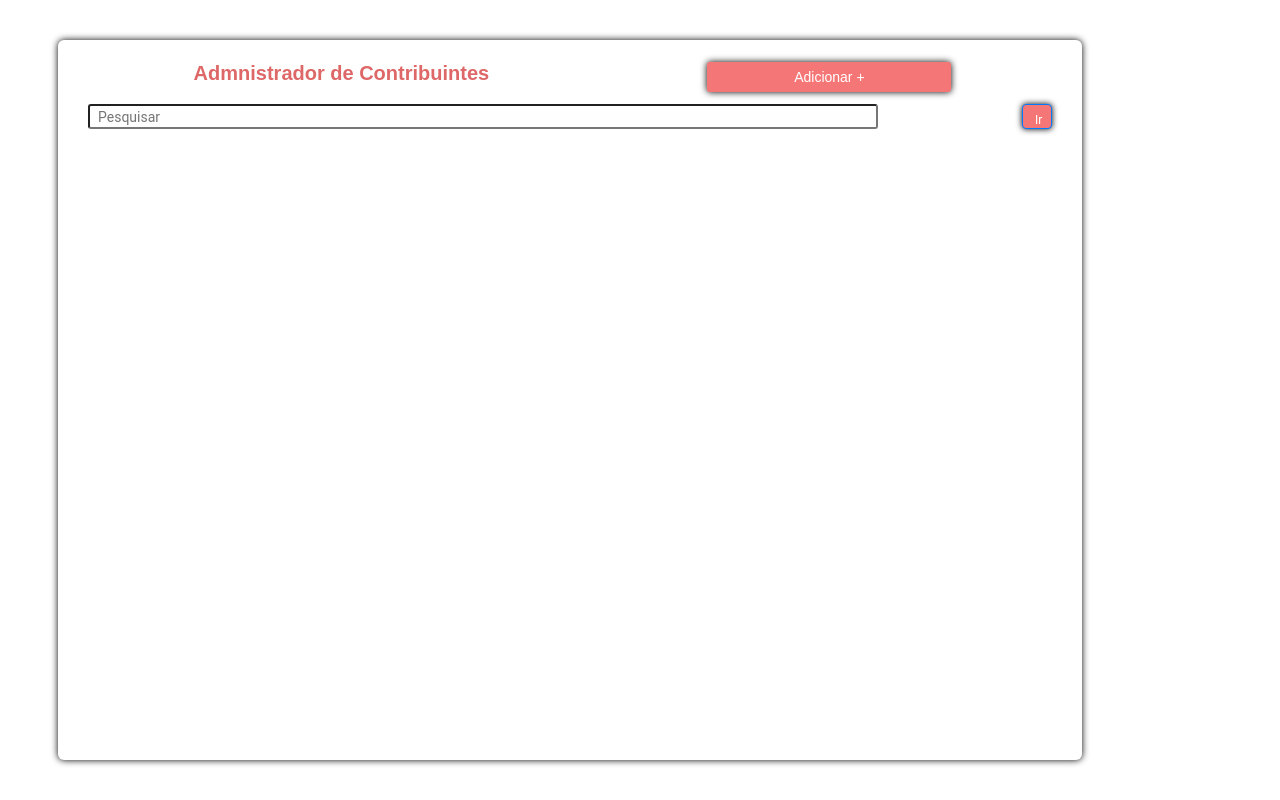
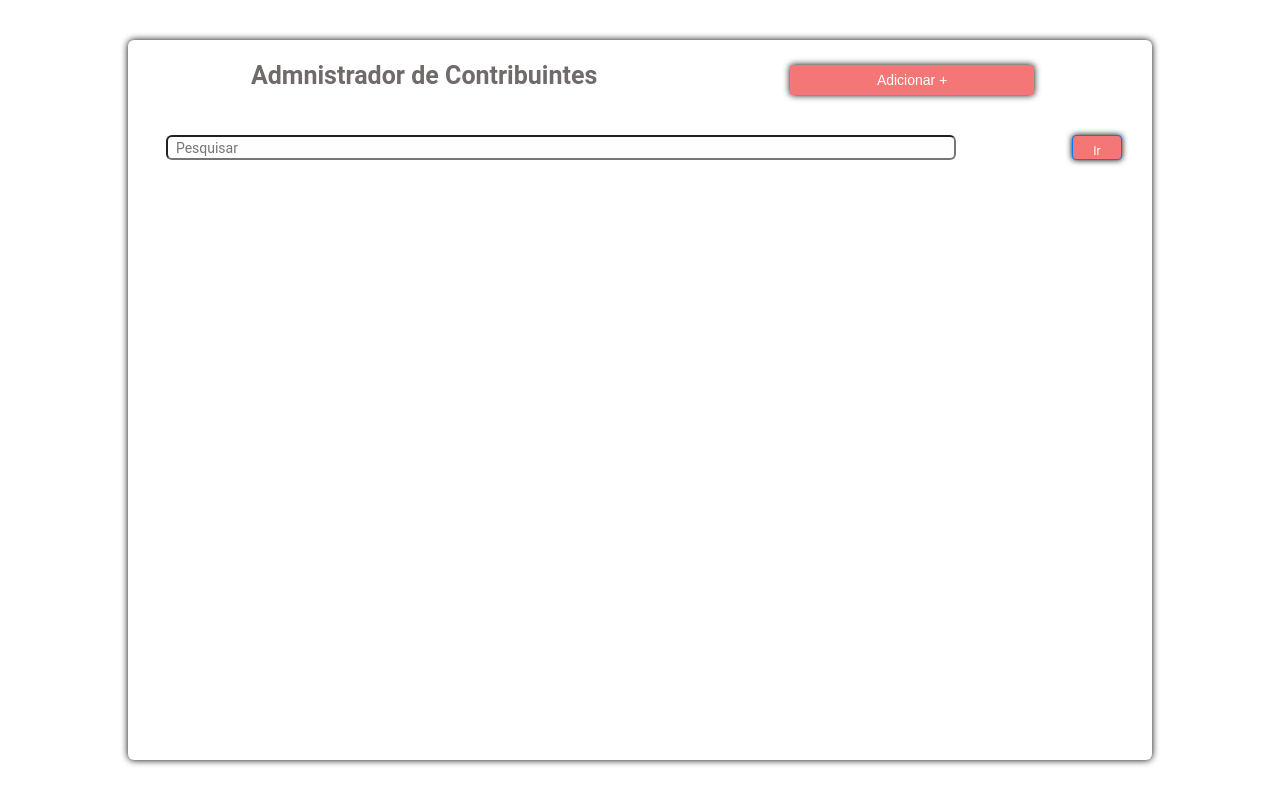
Before and after one commit to AnneCBSx/-AnneCaroline-Borges-projeto-sergipetec, an Angular app: page / in a window 1280 px wide. Built offline with nearby package versions, Linux system fonts and the light colour scheme.

Commit message:
inserção de modal

```diff
--- a/src/app/app.component.css
+++ b/src/app/app.component.css
@@ -3,9 +3,10 @@
   width: 100vw;
   height: 100vh;
   display: flex;
+   justify-content: center;
+   flex-direction: column;
   align-items: center;
-  justify-content: center;
-  position: fixed;
+    position:relative;
 }
 
 .contribuintes-container{
@@ -16,9 +17,7 @@
   background-color:rgba(255, 255, 255, 1);
   border-radius: 6px;
   flex-direction: column;
-   position: fixed;
    box-shadow: 0 0 0.5em black;
-   align-items: stretch;
 
    }
 .adm-users{
@@ -32,11 +31,12 @@
 
 
   h1{
-    color: rgb(222, 104, 104);
+    color: rgb(113, 106, 106);
     padding: 5px 5px;
     display: flex;
-    font-size: 20px;
-    font-family: sans-serif;
+    font-size: 25px;
+    font-family:Verdana, Geneva, Tahoma, sans-serif serif;
+
     font-weight: 600;
    }
 
@@ -65,7 +65,7 @@
 
 
   }
-.form-group{
+#form-group{
 
   padding: 6px 6px;
   display: flex;
@@ -80,7 +80,8 @@
     width: 790px;
     height: 25px;
     cursor: pointer;
-    border-radius: 3px;
+    border-radius: 6px;
+    margin-left: 1%;
 
 
 
@@ -88,22 +89,25 @@
 
   .submit-button{
     cursor: pointer;
-    border-radius: 3px;
+    border-radius: 6px;
     text-align: center;
+
 
 
 
   }
   .btn-primary{background-color:#f57676;
-    width: 30px;
+    width: 50px;
     height: 25px;
     font-size: 12px;
     text-align: center;
+    margin-top: 50%;
+    margin: left 2px;
 
     box-shadow: 0 0 0.5em black;
 
-    display: flex;
-    justify-content: space-around;
+
+
 
   }
 
--- a/src/app/app.component.html
+++ b/src/app/app.component.html
@@ -4,21 +4,24 @@
   <div class="contribuintes-container">
 
 
-<div id="contribuinte-pesquisa">
-  <div class="adm-users">
+<div class="form-group" id="contribuinte-pesquisa">
+  <div class="form-group" class="adm-users">
     <h1>Admnistrador de Contribuintes</h1>
   <button type="button" class="button-contribuinte">Adicionar +
   </button>
+
+
   </div>
 
-  <div class="form-group">
+  <div id="form-group">
 
     <div>
       <input type="text" class="form-control-input" placeholder="Pesquisar">
     </div>
 
 
-    <div class="submit-button"><input class="btn btn-primary" type="button" value="Ir">
+    <div class="submit-button;">
+      <input class="btn btn-primary" type="button" value="Ir">
 
     </div>
 
@@ -30,8 +33,6 @@
 
 
 
-</div>
-
 
 <!--
 <div class="lista-contribuintes">
@@ -39,5 +40,7 @@
 
 </div>
 
-  <app-contribuinte nome="Marcelo"></app-contribuinte>
+  <app-contribuinte nome="Marcelo">
+
+  </app-contribuinte>
  -->
--- a/src/app/contribuinte-info/contribuinte-info.component.html
+++ b/src/app/contribuinte-info/contribuinte-info.component.html
@@ -1,4 +1,12 @@
-
+<!DOCTYPE html>
+<html lang="en">
+<head>
+  <meta charset="UTF-8">
+  <meta http-equiv="X-UA-Compatible" content="IE=edge">
+  <meta name="viewport" content="width=device-width, initial-scale=1.0">
+  <title>Document</title>
+</head>
+<body>
   <div class="modal">
     Lorem ipsum dolor sit amet,
     consectetur adipisicing elit.
@@ -21,3 +29,7 @@
     <div (click)="toggle()"
          class="overlay"></div>
   </ng-container>
+
+
+</body>
+</html>
--- a/src/app/contribuinte/contribuinte.module.ts
+++ b/src/app/contribuinte-info/contribuinte.module.ts
@@ -1,7 +1,8 @@
 import { NgModule } from '@angular/core';
 import { CommonModule } from '@angular/common';
-import { ContribuinteComponent } from './contribuinte.component';
+import { ContribuinteComponent } from '../contribuinte/contribuinte.component';
 import { MatDialogModule } from '@angular/material/dialog';
+import { ContribuinteInfoModule } from './contribuinte-info.module';
 
 
 
@@ -10,7 +11,8 @@ import { MatDialogModule } from '@angular/material/dialog';
   ],
   imports: [
     MatDialogModule,
-    CommonModule
+    CommonModule,
+    ContribuinteInfoModule
   ]
 })
 export class ContribuinteModule { }
```
Also changed, not shown: src/app/app.module.ts (+7 -1 lines), src/app/contribuinte-info/contribuinte-info.module.ts (added, +17 -0 lines). Lines whose indentation alone changed are shown as unchanged.
